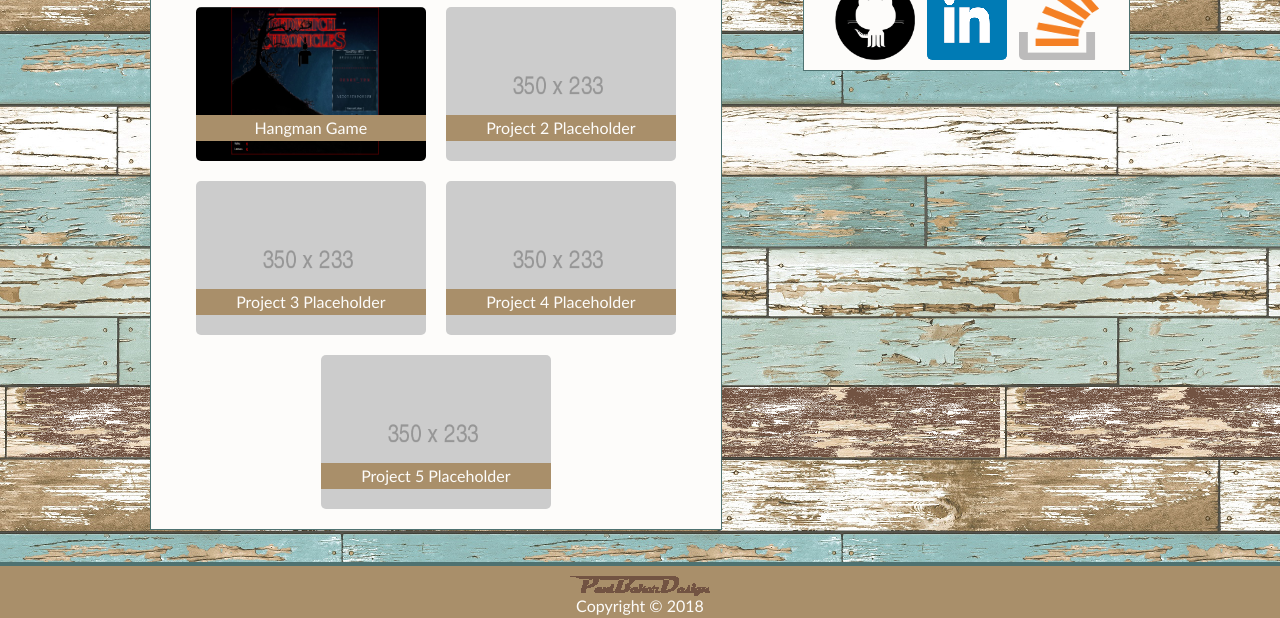
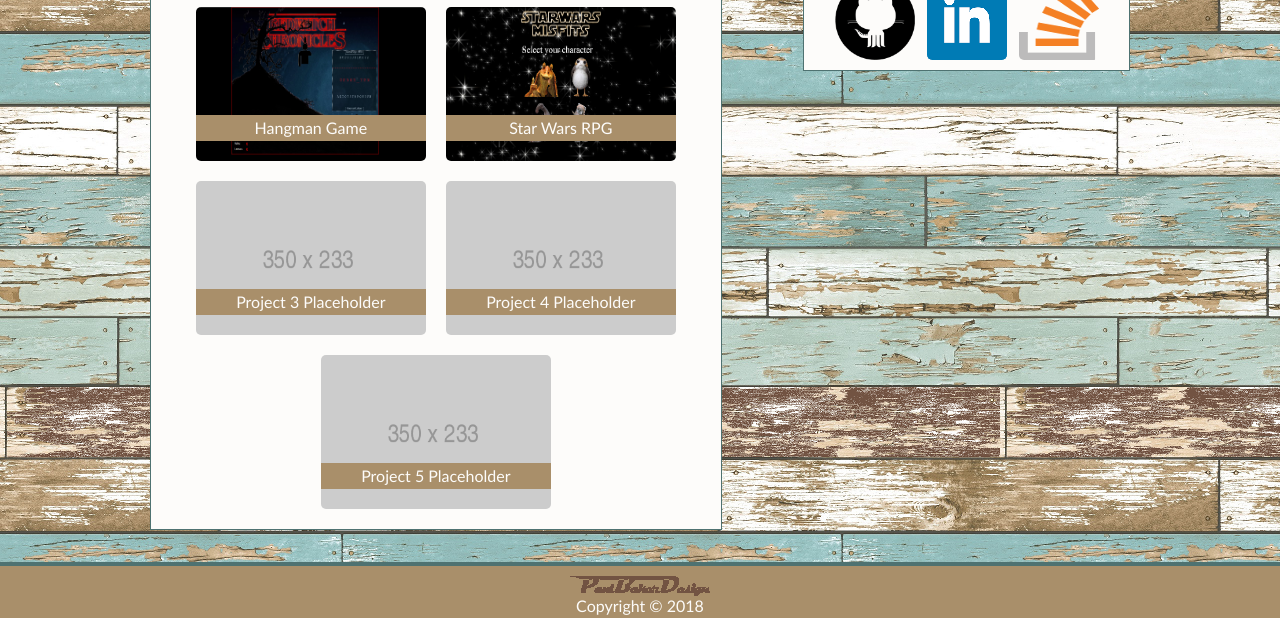
Before and after one commit to pbaker123/pbaker123.github.io, a plain HTML site: page portfolio.html in a window 1280 px wide. Shown: the part 182-800 px from the top of the page. Drawn offline with Linux system fonts and the light colour scheme.

Commit message:
added project 2

```diff
--- a/assets/css/portfolio.css
+++ b/assets/css/portfolio.css
@@ -68,6 +68,10 @@
 	background-image: url('../images/hw3.png');
 }
 
+#projectLink2Small, #projectLink2Medium, #projectLink2Large {
+	background-image: url('../images/hw4.png');
+}
+
 /* Small sized */
 #projectLink1Small, #projectLink2Small, #projectLink3Small, #projectLink4Small, #projectLink5Small {
 	width: 175px;
@@ -76,10 +80,6 @@
 	position: relative;
 	background-size: 175px 117px;
 	border-radius: 5px;
-}
-
-#projectLink2Small {
-	background-image: url('../images/projectPlaceHolderSmall.png');
 }
 
 #projectLink3Small {
@@ -108,11 +108,6 @@
 	border-radius: 5px;
 }
 
-
-#projectLink2Medium {
-	background-image: url('../images/projectPlaceHolderMedium.png');
-}
-
 #projectLink3Medium {
 	background-image: url('../images/projectPlaceHolderMedium.png');
 }
@@ -137,10 +132,6 @@
 	position: relative;
 	background-size: 585px 391px;
 	border-radius: 5px;
-}
-
-#projectLink2Large {
-	background-image: url('../images/projectPlaceHolderLarge.png');
 }
 
 #projectLink3Large {
--- a/portfolio.html
+++ b/portfolio.html
@@ -285,12 +285,12 @@
 						</a>
 						<a
 							id="projectLink2Small"
-							href="#"
+							href="https://pbaker123.github.io/unit-4-game"
 							tabindex="5"
-							title="Project 2"
+							title="Project 2: Star Wars RPG"
 							>
 							<div class="portfolioDivLabel">
-								Project 2 Placeholder
+								Star Wars RPG
 							</div>
 						</a>
 						<a
@@ -342,12 +342,12 @@
 						</a>
 						<a
 							id="projectLink2Medium"
-							href="#"
+							href="https://pbaker123.github.io/unit-4-game"
 							tabindex="5"
-							title="Project 2"
+							title="Project 2: Star Wars RPG"
 							>
 							<div class="portfolioDivLabel">
-								Project 2 Placeholder
+								Star Wars RPG
 							</div>
 						</a>
 						<a
@@ -400,12 +400,12 @@
 						</a>
 						<a
 							id="projectLink2Large"
-							href="#"
+							href="https://pbaker123.github.io/unit-4-game"
 							tabindex="4"
-							title="Project 1"
+							title="Project 2: Star Wars RPG"
 							>
 							<div class="portfolioDivLabel">
-								Project 1 Placeholder
+								Star Wars RPG
 							</div>
 						</a>
 						<a
```
Also changed, not shown: assets/images/hw4.png (added).
